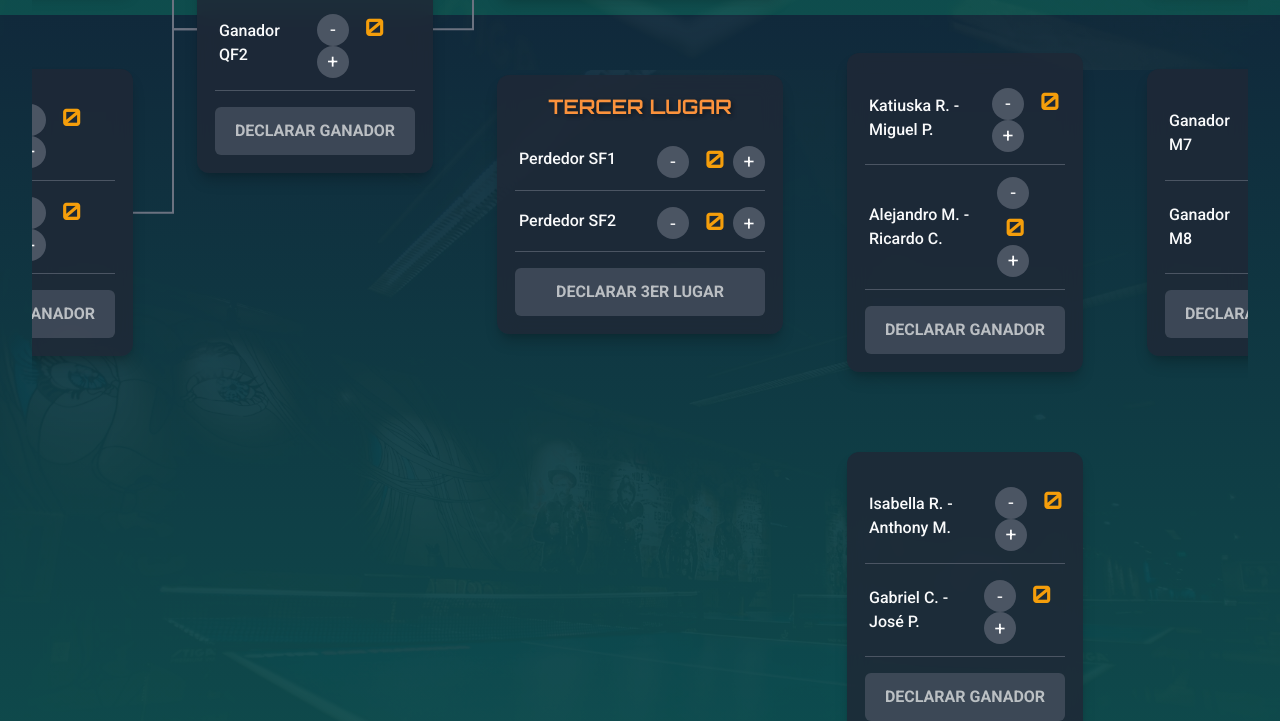
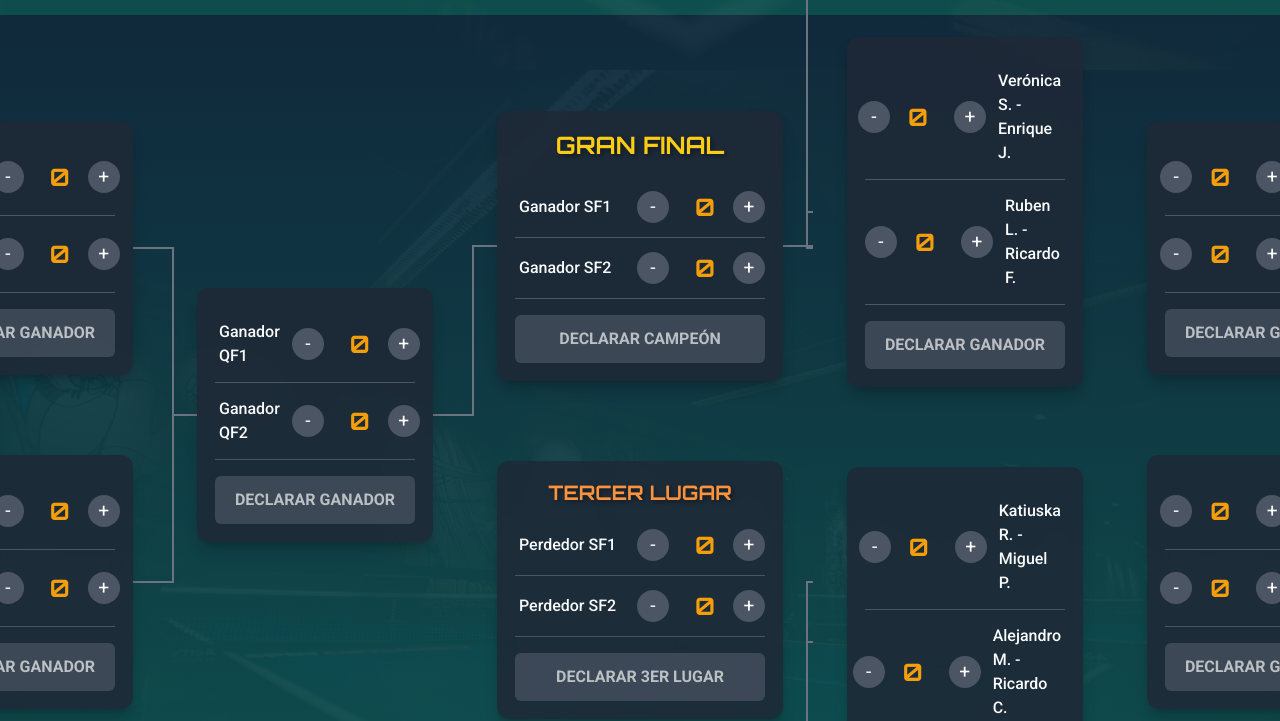
Before and after one commit to Jjordaz22964692/Ping-Pong, a plain HTML site: page index.html in a window 1280 px wide. Shown: the part 785-1506 px from the top of the page. Drawn offline with nearby package versions, Linux system fonts and the light colour scheme.

Commit message:
Update index.html

```diff
--- a/index.html
+++ b/index.html
@@ -18,17 +18,15 @@
             background-position: center;
             background-attachment: fixed;
             color: #F9FAFB;
-            /* Added to accommodate fixed header */
-            padding-top: 280px;
+            padding-top: 320px;
         }
         h1, h3 {
             font-family: 'Orbitron', sans-serif;
             text-shadow: 2px 2px 4px rgba(0,0,0,0.4);
         }
-        /* MODIFIED: Header is now fixed */
         #main-header-container {
             position: fixed;
-            top: 20px;
+            top: 40px;
             left: 50%;
             transform: translateX(-50%);
             z-index: 20;
@@ -46,9 +44,8 @@
             display: flex;
             flex-direction: row;
             align-items: center;
-            margin: 0 auto; /* Center the bracket within the scroll container */
+            margin: 0 auto;
         }
-        /* NEW: Symmetrical sides */
         .bracket-side {
             display: flex;
             align-items: center;
@@ -93,6 +90,25 @@
             display: flex; justify-content: space-between; align-items: center;
             padding: 0.75rem 0; border-bottom: 1px solid #4b5563;
         }
+        /* --- CORRECTED: Mirror styles for right side players --- */
+        .player.player-right {
+            flex-direction: row-reverse;
+        }
+        .player.player-right .score-controls {
+            flex-direction: row-reverse;
+        }
+        /* Reset left margins from default for right-side elements */
+        .player.player-right .player-score,
+        .player.player-right .score-controls button {
+            margin-left: 0;
+        }
+        /* Apply mirrored right margins for right-side elements */
+        .player.player-right .player-score {
+            margin-right: 1rem;
+        }
+        .player.player-right .score-controls button {
+            margin-right: 0.5rem;
+        }
         .player:last-child { border-bottom: none; }
         .player-name {
             font-weight: 500; flex-grow: 1; font-size: 1rem;
@@ -116,6 +132,10 @@
         .player-score {
             font-family: 'Orbitron', sans-serif; font-size: 1.5rem; font-weight: 700;
             margin-left: 1rem; width: 40px; text-align: center; color: #f59e0b;
+        }
+        .score-controls {
+            display: flex;
+            align-items: center;
         }
         .score-controls button {
             background-color: #4b5563; border: none; color: white; border-radius: 9999px;
@@ -246,7 +266,7 @@
         }
     </style>
 </head>
-<body class="p-4 sm:p-8">
+<body>
 
     <canvas id="fireworks-canvas"></canvas>
     <div id="backdrop"></div>
@@ -261,7 +281,6 @@
         <h2 id="champion-name-display" class="champion-name"></h2>
     </div>
 
-    <!-- MODIFIED: Header and buttons are now fixed at the top -->
     <div id="main-header-container">
         <header class="text-center">
             <div class="logo-container">
@@ -280,7 +299,6 @@
     <div class="bracket-container" id="bracket-container">
         <svg id="connector-svg"></svg>
         <div class="bracket" id="bracket">
-            <!-- MODIFIED: Symmetrical Structure -->
             <div class="bracket-side bracket-side-left">
                 <!-- Ronda 1 (Izquierda) -->
                 <div class="round">
@@ -305,7 +323,6 @@
                         <button class="winner-button" onclick="declareWinner(4, event)" disabled>Declarar Ganador</button>
                     </div>
                 </div>
-                <!-- Cuartos de Final (Izquierda) -->
                 <div class="round">
                     <div class="match" data-match-id="9" data-next-match="13" data-next-player-slot="1" onclick="focusMatch(event)">
                         <div class="player" data-player-index="1"><span class="player-name" ondblclick="editName(this)">Ganador M1</span><div class="score-controls"><button onclick="changeScore(9, 1, -1)">-</button><span class="player-score" id="score-9-1">0</span><button onclick="changeScore(9, 1, 1)">+</button></div></div>
@@ -318,7 +335,6 @@
                         <button class="winner-button" onclick="declareWinner(10, event)" disabled>Declarar Ganador</button>
                     </div>
                 </div>
-                <!-- Semifinal (Izquierda) -->
                 <div class="round">
                     <div class="match" data-match-id="13" data-next-match="15" data-next-player-slot="1" data-loser-to="16" data-loser-slot="1" onclick="focusMatch(event)">
                         <div class="player" data-player-index="1"><span class="player-name" ondblclick="editName(this)">Ganador QF1</span><div class="score-controls"><button onclick="changeScore(13, 1, -1)">-</button><span class="player-score" id="score-13-1">0</span><button onclick="changeScore(13, 1, 1)">+</button></div></div>
@@ -328,7 +344,6 @@
                 </div>
             </div>
 
-            <!-- Final y 3er Lugar -->
             <div class="round round-final">
                 <div class="match" data-match-id="15" onclick="focusMatch(event)">
                     <h3 class="text-2xl font-bold text-center mb-4 text-yellow-400 uppercase">Gran Final</h3>
@@ -345,47 +360,44 @@
             </div>
 
             <div class="bracket-side bracket-side-right">
-                <!-- Semifinal (Derecha) -->
                 <div class="round">
                     <div class="match" data-match-id="14" data-next-match="15" data-next-player-slot="2" data-loser-to="16" data-loser-slot="2" onclick="focusMatch(event)">
-                        <div class="player" data-player-index="1"><span class="player-name" ondblclick="editName(this)">Ganador QF3</span><div class="score-controls"><button onclick="changeScore(14, 1, -1)">-</button><span class="player-score" id="score-14-1">0</span><button onclick="changeScore(14, 1, 1)">+</button></div></div>
-                        <div class="player" data-player-index="2"><span class="player-name" ondblclick="editName(this)">Ganador QF4</span><div class="score-controls"><button onclick="changeScore(14, 2, -1)">-</button><span class="player-score" id="score-14-2">0</span><button onclick="changeScore(14, 2, 1)">+</button></div></div>
+                        <div class="player player-right" data-player-index="1"><span class="player-name" ondblclick="editName(this)">Ganador QF3</span><div class="score-controls"><button onclick="changeScore(14, 1, 1)">+</button><span class="player-score" id="score-14-1">0</span><button onclick="changeScore(14, 1, -1)">-</button></div></div>
+                        <div class="player player-right" data-player-index="2"><span class="player-name" ondblclick="editName(this)">Ganador QF4</span><div class="score-controls"><button onclick="changeScore(14, 2, 1)">+</button><span class="player-score" id="score-14-2">0</span><button onclick="changeScore(14, 2, -1)">-</button></div></div>
                         <button class="winner-button" onclick="declareWinner(14, event)" disabled>Declarar Ganador</button>
                     </div>
                 </div>
-                <!-- Cuartos de Final (Derecha) -->
                 <div class="round">
                     <div class="match" data-match-id="11" data-next-match="14" data-next-player-slot="1" onclick="focusMatch(event)">
-                        <div class="player" data-player-index="1"><span class="player-name" ondblclick="editName(this)">Ganador M5</span><div class="score-controls"><button onclick="changeScore(11, 1, -1)">-</button><span class="player-score" id="score-11-1">0</span><button onclick="changeScore(11, 1, 1)">+</button></div></div>
-                        <div class="player" data-player-index="2"><span class="player-name" ondblclick="editName(this)">Ganador M6</span><div class="score-controls"><button onclick="changeScore(11, 2, -1)">-</button><span class="player-score" id="score-11-2">0</span><button onclick="changeScore(11, 2, 1)">+</button></div></div>
+                        <div class="player player-right" data-player-index="1"><span class="player-name" ondblclick="editName(this)">Ganador M5</span><div class="score-controls"><button onclick="changeScore(11, 1, 1)">+</button><span class="player-score" id="score-11-1">0</span><button onclick="changeScore(11, 1, -1)">-</button></div></div>
+                        <div class="player player-right" data-player-index="2"><span class="player-name" ondblclick="editName(this)">Ganador M6</span><div class="score-controls"><button onclick="changeScore(11, 2, 1)">+</button><span class="player-score" id="score-11-2">0</span><button onclick="changeScore(11, 2, -1)">-</button></div></div>
                         <button class="winner-button" onclick="declareWinner(11, event)" disabled>Declarar Ganador</button>
                     </div>
                     <div class="match" data-match-id="12" data-next-match="14" data-next-player-slot="2" onclick="focusMatch(event)">
-                        <div class="player" data-player-index="1"><span class="player-name" ondblclick="editName(this)">Ganador M7</span><div class="score-controls"><button onclick="changeScore(12, 1, -1)">-</button><span class="player-score" id="score-12-1">0</span><button onclick="changeScore(12, 1, 1)">+</button></div></div>
-                        <div class="player" data-player-index="2"><span class="player-name" ondblclick="editName(this)">Ganador M8</span><div class="score-controls"><button onclick="changeScore(12, 2, -1)">-</button><span class="player-score" id="score-12-2">0</span><button onclick="changeScore(12, 2, 1)">+</button></div></div>
+                        <div class="player player-right" data-player-index="1"><span class="player-name" ondblclick="editName(this)">Ganador M7</span><div class="score-controls"><button onclick="changeScore(12, 1, 1)">+</button><span class="player-score" id="score-12-1">0</span><button onclick="changeScore(12, 1, -1)">-</button></div></div>
+                        <div class="player player-right" data-player-index="2"><span class="player-name" ondblclick="editName(this)">Ganador M8</span><div class="score-controls"><button onclick="changeScore(12, 2, 1)">+</button><span class="player-score" id="score-12-2">0</span><button onclick="changeScore(12, 2, -1)">-</button></div></div>
                         <button class="winner-button" onclick="declareWinner(12, event)" disabled>Declarar Ganador</button>
                     </div>
                 </div>
-                <!-- Ronda 1 (Derecha) -->
                 <div class="round">
                     <div class="match" data-match-id="5" data-next-match="11" data-next-player-slot="1" onclick="focusMatch(event)">
-                        <div class="player" data-player-index="1"><span class="player-name" ondblclick="editName(this)">Angel B. - Samuel D.</span><div class="score-controls"><button onclick="changeScore(5, 1, -1)">-</button><span class="player-score" id="score-5-1">0</span><button onclick="changeScore(5, 1, 1)">+</button></div></div>
-                        <div class="player" data-player-index="2"><span class="player-name" ondblclick="editName(this)">Alexis R. - Arturo B.</span><div class="score-controls"><button onclick="changeScore(5, 2, -1)">-</button><span class="player-score" id="score-5-2">0</span><button onclick="changeScore(5, 2, 1)">+</button></div></div>
+                        <div class="player player-right" data-player-index="1"><span class="player-name" ondblclick="editName(this)">Angel B. - Samuel D.</span><div class="score-controls"><button onclick="changeScore(5, 1, 1)">+</button><span class="player-score" id="score-5-1">0</span><button onclick="changeScore(5, 1, -1)">-</button></div></div>
+                        <div class="player player-right" data-player-index="2"><span class="player-name" ondblclick="editName(this)">Alexis R. - Arturo B.</span><div class="score-controls"><button onclick="changeScore(5, 2, 1)">+</button><span class="player-score" id="score-5-2">0</span><button onclick="changeScore(5, 2, -1)">-</button></div></div>
                         <button class="winner-button" onclick="declareWinner(5, event)" disabled>Declarar Ganador</button>
                     </div>
                     <div class="match" data-match-id="6" data-next-match="11" data-next-player-slot="2" onclick="focusMatch(event)">
-                        <div class="player" data-player-index="1"><span class="player-name" ondblclick="editName(this)">Verónica S. - Enrique J.</span><div class="score-controls"><button onclick="changeScore(6, 1, -1)">-</button><span class="player-score" id="score-6-1">0</span><button onclick="changeScore(6, 1, 1)">+</button></div></div>
-                        <div class="player" data-player-index="2"><span class="player-name" ondblclick="editName(this)">Ruben L. - Ricardo F.</span><div class="score-controls"><button onclick="changeScore(6, 2, -1)">-</button><span class="player-score" id="score-6-2">0</span><button onclick="changeScore(6, 2, 1)">+</button></div></div>
+                        <div class="player player-right" data-player-index="1"><span class="player-name" ondblclick="editName(this)">Verónica S. - Enrique J.</span><div class="score-controls"><button onclick="changeScore(6, 1, 1)">+</button><span class="player-score" id="score-6-1">0</span><button onclick="changeScore(6, 1, -1)">-</button></div></div>
+                        <div class="player player-right" data-player-index="2"><span class="player-name" ondblclick="editName(this)">Ruben L. - Ricardo F.</span><div class="score-controls"><button onclick="changeScore(6, 2, 1)">+</button><span class="player-score" id="score-6-2">0</span><button onclick="changeScore(6, 2, -1)">-</button></div></div>
                         <button class="winner-button" onclick="declareWinner(6, event)" disabled>Declarar Ganador</button>
                     </div>
                     <div class="match" data-match-id="7" data-next-match="12" data-next-player-slot="1" onclick="focusMatch(event)">
-                        <div class="player" data-player-index="1"><span class="player-name" ondblclick="editName(this)">Katiuska R. - Miguel P.</span><div class="score-controls"><button onclick="changeScore(7, 1, -1)">-</button><span class="player-score" id="score-7-1">0</span><button onclick="changeScore(7, 1, 1)">+</button></div></div>
-                        <div class="player" data-player-index="2"><span class="player-name" ondblclick="editName(this)">Alejandro M. - Ricardo C.</span><div class="score-controls"><button onclick="changeScore(7, 2, -1)">-</button><span class="player-score" id="score-7-2">0</span><button onclick="changeScore(7, 2, 1)">+</button></div></div>
+                        <div class="player player-right" data-player-index="1"><span class="player-name" ondblclick="editName(this)">Katiuska R. - Miguel P.</span><div class="score-controls"><button onclick="changeScore(7, 1, 1)">+</button><span class="player-score" id="score-7-1">0</span><button onclick="changeScore(7, 1, -1)">-</button></div></div>
+                        <div class="player player-right" data-player-index="2"><span class="player-name" ondblclick="editName(this)">Alejandro M. - Ricardo C.</span><div class="score-controls"><button onclick="changeScore(7, 2, 1)">+</button><span class="player-score" id="score-7-2">0</span><button onclick="changeScore(7, 2, -1)">-</button></div></div>
                         <button class="winner-button" onclick="declareWinner(7, event)" disabled>Declarar Ganador</button>
                     </div>
                     <div class="match" data-match-id="8" data-next-match="12" data-next-player-slot="2" onclick="focusMatch(event)">
-                        <div class="player" data-player-index="1"><span class="player-name" ondblclick="editName(this)">Isabella R. - Anthony M.</span><div class="score-controls"><button onclick="changeScore(8, 1, -1)">-</button><span class="player-score" id="score-8-1">0</span><button onclick="changeScore(8, 1, 1)">+</button></div></div>
-                        <div class="player" data-player-index="2"><span class="player-name" ondblclick="editName(this)">Gabriel C. - José P.</span><div class="score-controls"><button onclick="changeScore(8, 2, -1)">-</button><span class="player-score" id="score-8-2">0</span><button onclick="changeScore(8, 2, 1)">+</button></div></div>
+                        <div class="player player-right" data-player-index="1"><span class="player-name" ondblclick="editName(this)">Isabella R. - Anthony M.</span><div class="score-controls"><button onclick="changeScore(8, 1, 1)">+</button><span class="player-score" id="score-8-1">0</span><button onclick="changeScore(8, 1, -1)">-</button></div></div>
+                        <div class="player player-right" data-player-index="2"><span class="player-name" ondblclick="editName(this)">Gabriel C. - José P.</span><div class="score-controls"><button onclick="changeScore(8, 2, 1)">+</button><span class="player-score" id="score-8-2">0</span><button onclick="changeScore(8, 2, -1)">-</button></div></div>
                         <button class="winner-button" onclick="declareWinner(8, event)" disabled>Declarar Ganador</button>
                     </div>
                 </div>
```
